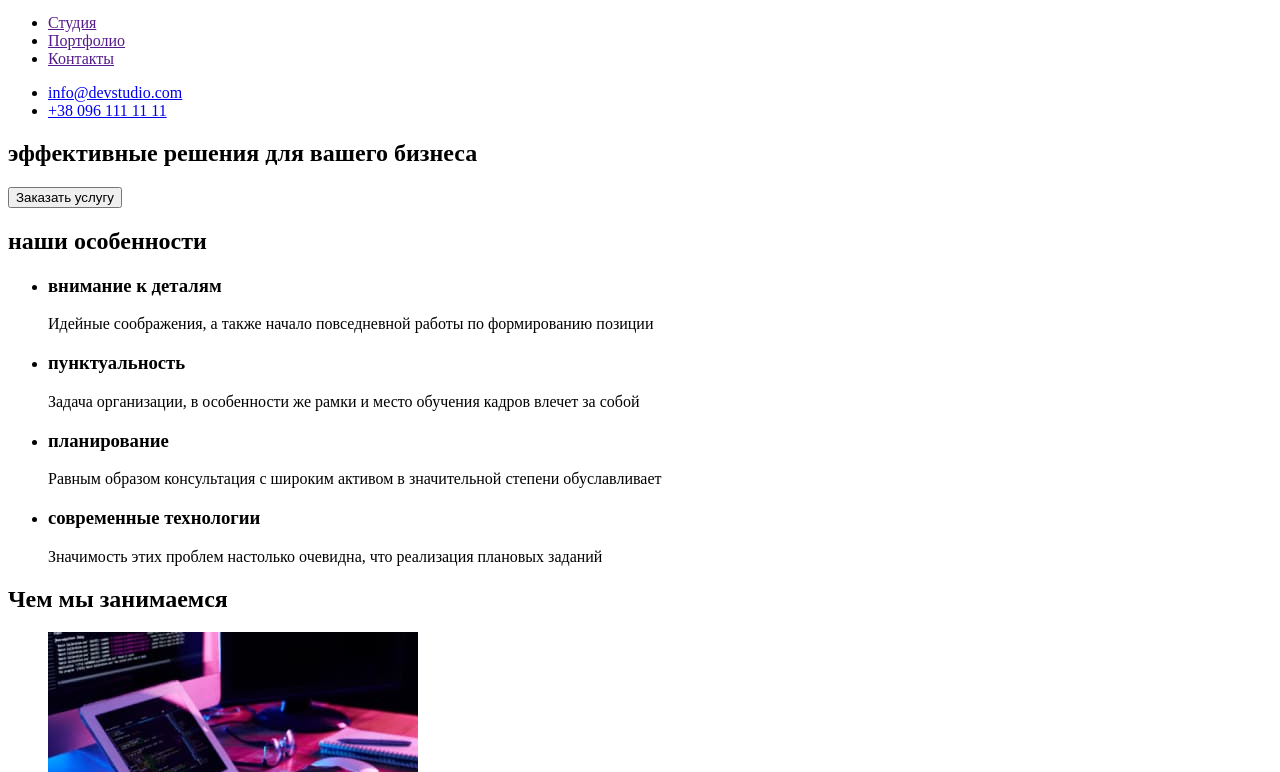
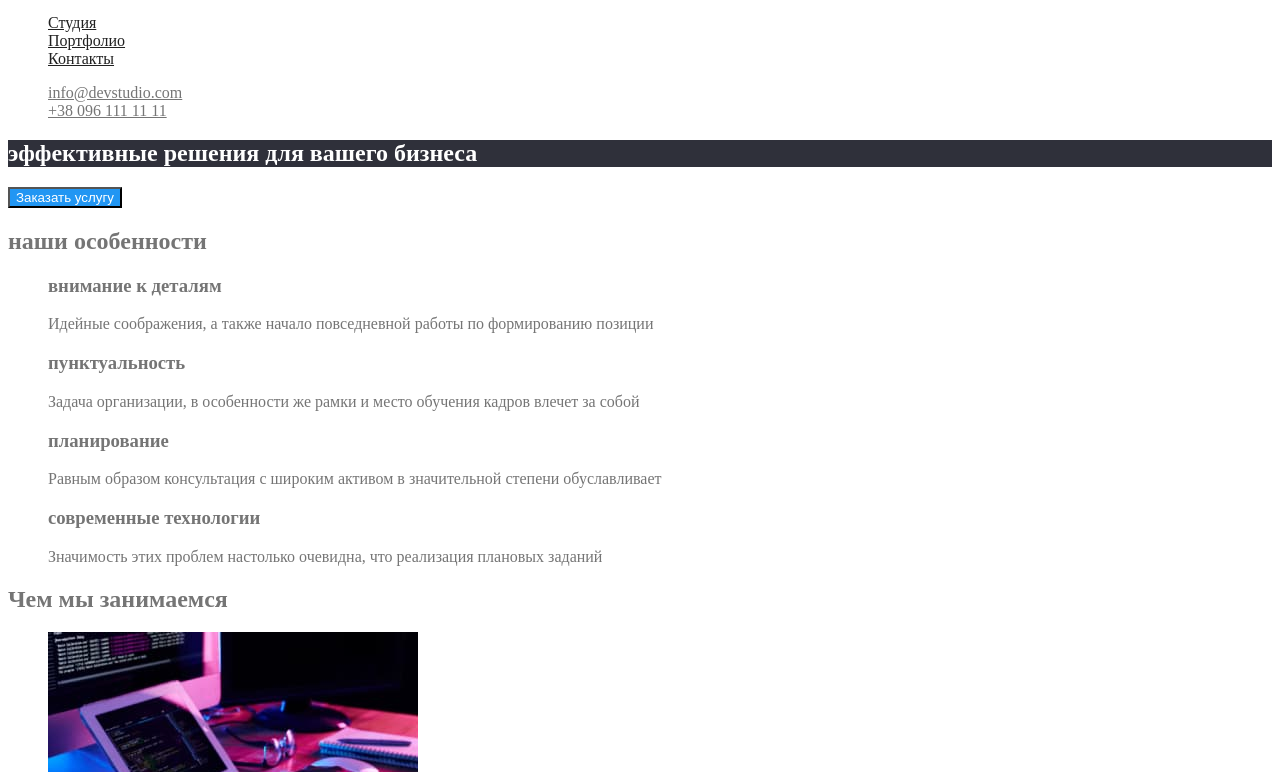
Before and after one commit to irnikshu/goit-markup-hw-02, a plain HTML site: page index.html in a window 1280 px wide. Shown: the part 28-800 px from the top of the page. Drawn offline with Linux system fonts and the light colour scheme.

Commit message:
добавлены стили в шапку и основную часть

```diff
--- /dev/null
+++ b/css/styles.css
@@ -0,0 +1,57 @@
+/*цвет основного текста #212121*/
+/*цвет вторичного текста #757575*/
+/*цвет текста героя #FFFFFF*/
+/*акцент #2196F3*/
+/*белый #FFFFFF*/
+/*цвет в подвале rgba(255, 255, 255, 0.6);8/
+/*background верхней линии #FFFFFF*/
+/*background шапки и подвала #2F303A*/
+/*background наши особенности #E5E5E5*/
+/*background наша команда #F5F4FA*/
+:root {
+  --primare-text-color: #757575;
+  --title-text-color: #212121;
+  --accent-color: #2196f3;
+}
+body {
+  background-color: #ffffff;
+  color: var(--primare-text-color);
+}
+
+.list {
+  list-style: none;
+}
+/* Site nav */
+.site-nav .link {
+  color: var(--title-text-color);
+}
+.site-nav .link:hover,
+.site-nav .link:focus {
+  color: var(--accent-color);
+}
+.auth-nav .link {
+  color: #757575;
+}
+.auth-nav .link:hover,
+.auth-nav .link:focus {
+  color: var(--accent-color);
+}
+/* Hero */
+.hero-title {
+  background-color: #2f303a;
+  color: #ffffff;
+}
+/* Section */
+.section-title {
+  color: var (--title-text-color);
+}
+
+/*Features-list*/
+.Features-list .title {
+  color: var (--title-text-color);
+}
+/* Button */
+.button {
+  color: #ffffff;
+  background-color: var(--accent-color);
+}
--- a/index.html
+++ b/index.html
@@ -5,59 +5,60 @@
         <meta http-equiv="X-UA-Compatible" content="IE=edge">
         <meta name="viewport" content="width=device-width, initial-scale=1.0">
         <title>Document</title>
+        <link rel="stylesheet" href="./css/styles.css" />
     </head>
     <body>
         <!--шапка сайта-->
         <header>
-            <a href="/">
+            <a href="/" class="logo">
                 WebStudio
             </a>
             <nav>
-            <ul>
-                <li><a href="">Студия</a></li>
-                <li><a href="">Портфолио</a></li>
-                <li><a href="">Контакты</a></li>
+            <ul class="site-nav list">
+                <li><a href="" class="link">Студия</a></li>
+                <li><a href="" class="link">Портфолио</a></li>
+                <li><a href="" class="link">Контакты</a></li>
             </ul>
             </nav>
-            <ul>
-                <li><a href="mailto:info@devstudio.com">info@devstudio.com</a></li>
-                <li><a href="tel:+380961111111">+38 096 111 11 11</a></li>
+            <ul class="auth-nav list">
+                <li><a href="mailto:info@devstudio.com" class="link">info@devstudio.com</a></li>
+                <li><a href="tel:+380961111111" class="link">+38 096 111 11 11</a></li>
             </ul>
 
         </header>
         <!--Основная часть сайта-->
         <main>
-        <!--Слоган-->
-            <section>
-                <h1>эффективные решения для вашего бизнеса</h1>
+        <!--Герой-->
+            <section class="hero">
+                <h1 class="hero-title">эффективные решения для вашего бизнеса</h1>
 
             <button type="button" class="button">Заказать услугу</button>
             </section>
         <!--Принципы работы-->
         <section>
             <h2>наши особенности</h2>
-            <ul>
+            <ul class="Features-list list">
                 <li>
-                    <h3>внимание к деталям</h3>
+                    <h3 class="title">внимание к деталям</h3>
                     <p>Идейные соображения, а также начало повседневной работы по формированию позиции</p>
                 </li>
                 <li>
-                    <h3>пунктуальность</h3>
+                    <h3 class="title">пунктуальность</h3>
                     <p>Задача организации, в особенности же рамки и место обучения кадров влечет за собой</p>
                 </li>
                 <li>
-                    <h3>планирование</h3>
+                    <h3 class="title">планирование</h3>
                     <p>Равным образом консультация с широким активом в значительной степени обуславливает</p>
                 </li>
                 <li>
-                    <h3>современные технологии</h3>
+                    <h3 class="title">современные технологии</h3>
                     <p>Значимость этих проблем настолько очевидна, что реализация плановых заданий</p>
                 </li>
             </ul>
             <!--Чем мы занимаемся-->
         </section>
-        <section>
-            <h2>Чем мы занимаемся</h2>
+        <section class="section">
+            <h2 class="section-title">Чем мы занимаемся</h2>
             <ul>
                 <li>
                     <img src="./image/1.jpg" alt="экран разрабочика с изображением кода" width="370"/>
@@ -71,8 +72,8 @@
             </ul>
         </section>
         <!--Наша команда-->
-        <section>
-            <h2>Наша команда</h2>
+        <section class="section">
+            <h2 class="section-title">Наша команда</h2>
             <ul>
                 <li>
                     <img src="./image/member1.jpg" alt="фото Игоря Демьяненко" width="270"/>
```
Also changed, not shown: 1 other file.
